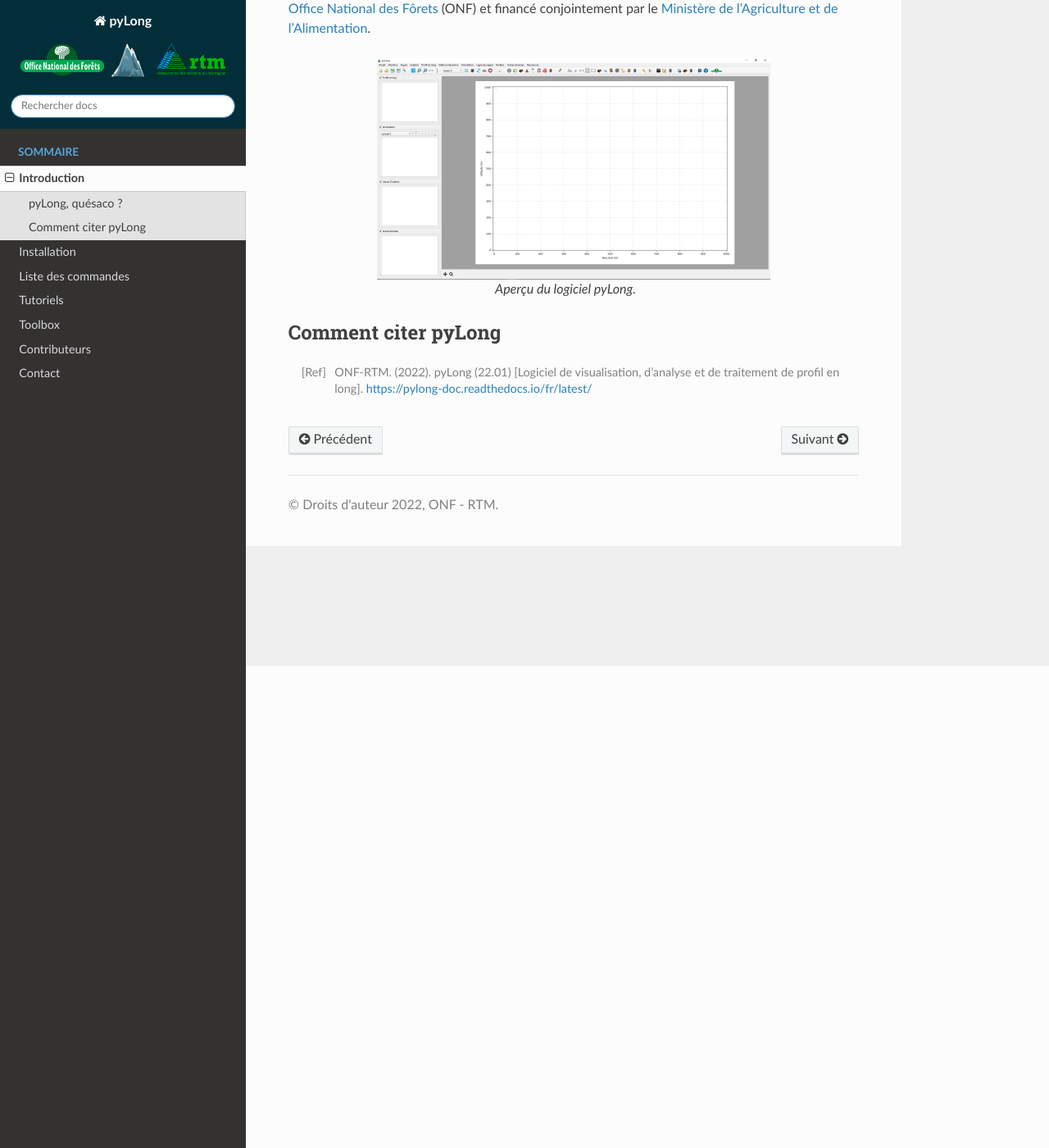
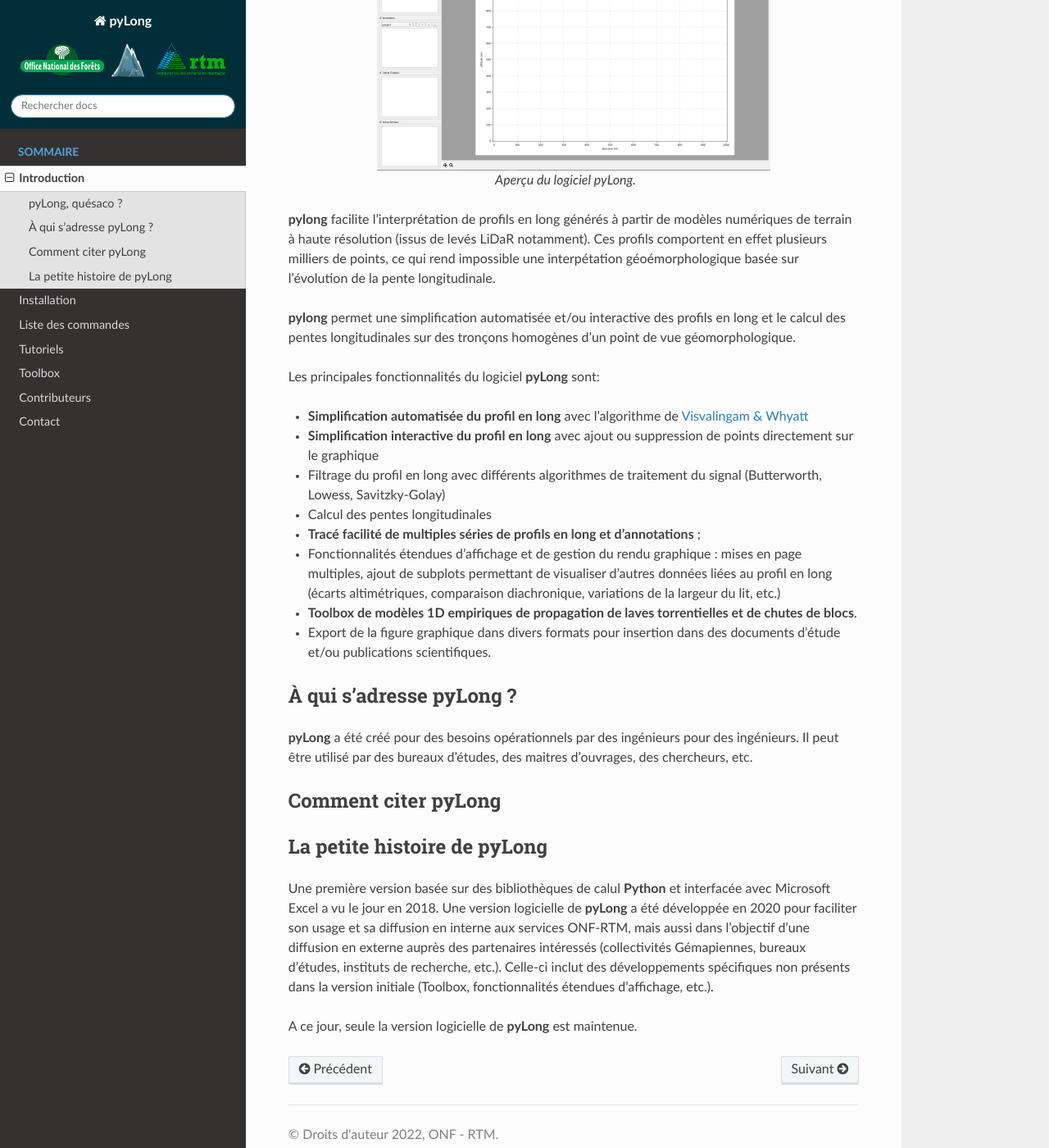
Before and after one commit to clementroussel/pyLong-doc, a Sphinx documentation site: the page built from docs/source/introduction.rst, in a window 1280 px wide and 1400 px high, scrolled down 588 px. Shown: the whole window at 82% size. Built offline with Sphinx 7.4.7 and the Read the Docs theme 2.0.0, drawn with Linux system fonts in a browser that asks for light colours; some of the changed text lies outside the part shown.

Commit message:
Update introduction.rst

```diff
--- a/docs/source/introduction.rst
+++ b/docs/source/introduction.rst
@@ -1,16 +1,10 @@
 Introduction
 ************
-
-.. image:: ./icones/introduction.png
-   :align: center
-   :scale: 75%
-
-|
 
 pyLong, quésaco ?
 =================
 
-**pyLong** est un logiciel de visualisation, d'édition, d'analyse et de traitement de profils en long. Il a été pensé et conçu pour répondre à des besoins liés aux domaines de l'hydraulique torrentielle et des chutes de blocs en milieu montagneux.
+**pyLong** est un logiciel de visualisation, d'édition, d'analyse et de traitement de profils en long **développé par les Services de Restauration de Terrains en Montagne de l'Office National des Forêts (`ONF-RTM`_) et financé par le Minstère de l'Agriculture et de l'ALimentation (`MAA`_)**. Il a été pensé et conçu pour répondre à des besoins liés aux domaines de l'hydraulique torrentielle et des chutes de blocs en milieu montagneux.
 
 |
 
@@ -20,10 +14,8 @@
 
 |
 
-Il est développé et maintenu par le Service de Restauration des Terrains en Montagne (RTM) de l' `Office National des Fôrets`_ (ONF) et financé conjointement par le `Ministère de l'Agriculture et de l'Alimentation`_.
-
-.. _`Office National des Fôrets`: https://www.onf.fr/
-.. _`Ministère de l'Agriculture et de l'Alimentation`: https://agriculture.gouv.fr/
+.. _`ONF-RTM`: https://www.onf.fr/
+.. _`MAA`: https://agriculture.gouv.fr/
 
 .. figure:: ./captures/apercu.png
    :align: center
@@ -31,7 +23,38 @@
 
    Aperçu du logiciel pyLong.
 
+**pylong** facilite l'interprétation de profils en long générés à partir de modèles numériques de terrain à haute résolution (issus de levés LiDaR notamment). Ces profils comportent en effet plusieurs milliers de points, ce qui rend impossible une interpétation géoémorphologique basée sur l'évolution de la pente longitudinale.
+
+**pylong** permet une simplification automatisée et/ou interactive des profils en long et le calcul des pentes longitudinales sur des tronçons homogènes d'un point de vue géomorphologique.
+
+Les principales fonctionnalités du logiciel **pyLong** sont:
+
+- **Simplification automatisée du profil en long** avec l'algorithme de `Visvalingam & Whyatt`_
+- **Simplification interactive du profil en long** avec ajout ou suppression de points directement sur le graphique
+- Filtrage du profil en long avec différents algorithmes de traitement du signal (Butterworth, Lowess, Savitzky-Golay)
+- Calcul des pentes longitudinales
+- **Tracé facilité de multiples séries de profils en long et d'annotations** ;
+- Fonctionnalités étendues d'affichage et de gestion du rendu graphique : mises en page multiples, ajout de subplots permettant de visualiser d'autres données liées au profil en long (écarts altimétriques, comparaison diachronique, variations de la largeur du lit, etc.)
+- **Toolbox de modèles 1D empiriques de propagation de laves torrentielles et de chutes de blocs**.
+- Export de la figure graphique dans divers formats pour insertion dans des documents d'étude et/ou publications scientifiques.
+
+.. _`Visvalingam & Whyatt`: https://en.wikipedia.org/wiki/Visvalingam%E2%80%93Whyatt_algorithm
+
+
+À qui s'adresse pyLong ?
+========================
+
+**pyLong** a été créé pour des besoins opérationnels par des ingénieurs pour des ingénieurs. Il peut être utilisé par des bureaux d'études, des maitres d'ouvrages, des chercheurs, etc.
+
 Comment citer pyLong
 ====================
 
-.. [Ref] ONF-RTM. (2022). pyLong (22.01) [Logiciel de visualisation, d’analyse et de traitement de profil en long]. https://pylong-doc.readthedocs.io/fr/latest/
+.. note:
+   ONF-RTM. (2022). pyLong (22.01) [Logiciel de visualisation, d’analyse et de traitement de profil en long]. https://pylong-doc.readthedocs.io/fr/latest/
+
+La petite histoire de pyLong
+============================
+
+Une première version basée sur des bibliothèques de calul **Python** et interfacée avec Microsoft Excel a vu le jour en 2018. Une version logicielle de **pyLong** a été développée en 2020 pour faciliter son usage et sa diffusion en interne aux services ONF-RTM, mais aussi dans l'objectif d'une diffusion en externe auprès des partenaires intéressés (collectivités Gémapiennes, bureaux d'études, instituts de recherche, etc.). Celle-ci inclut des développements spécifiques non présents dans la version initiale (Toolbox, fonctionnalités étendues d'affichage, etc.).
+
+A ce jour, seule la version logicielle de **pyLong** est maintenue.
```
